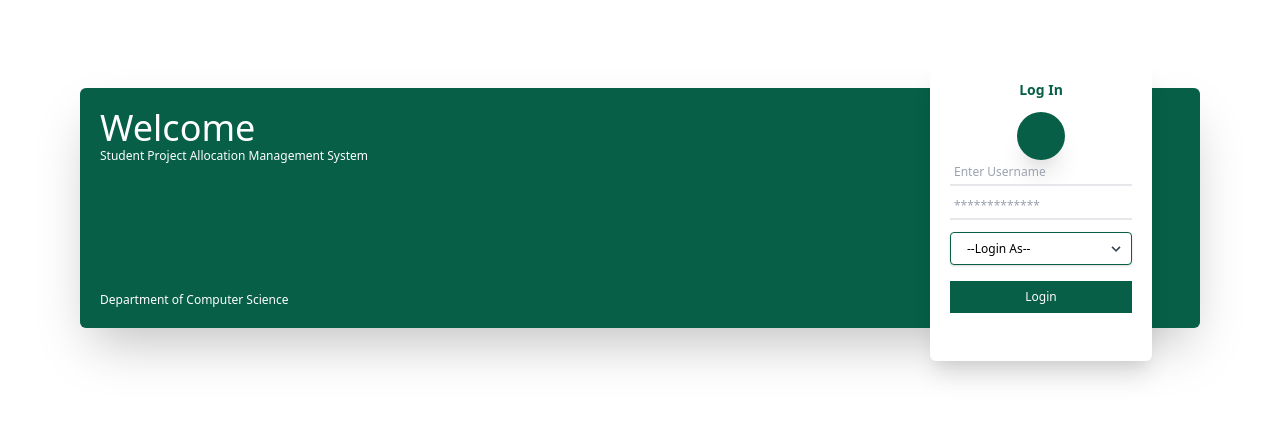
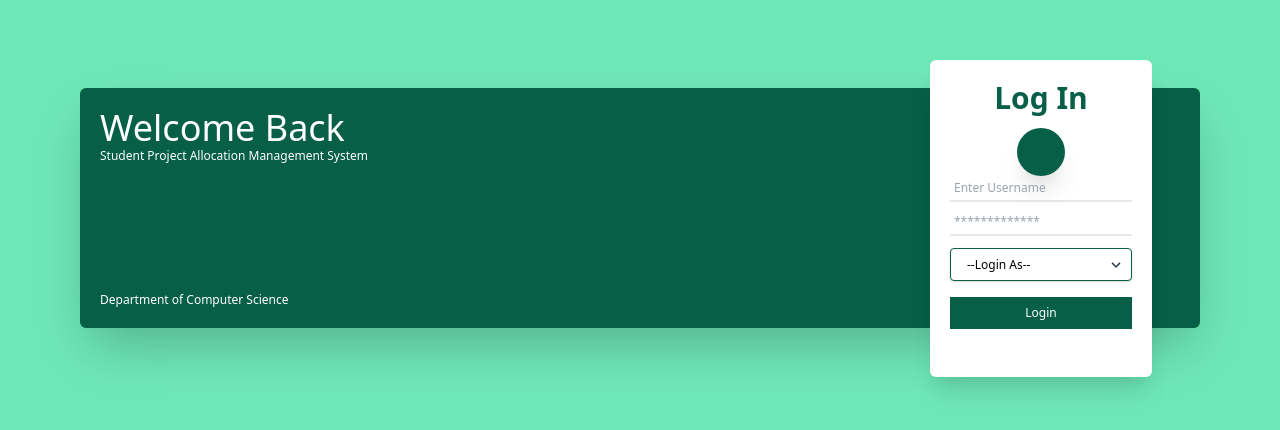
Before and after one commit to iamclement1/kwasu-spams, a React (Create React App) app: page / in a window 1280 px wide. Shown: the part 206-636 px from the top of the page. Built offline with nearby package versions, Linux system fonts and the light colour scheme.

Commit message:
added login logo

```diff
--- a/src/assets/components/LoginPage.js
+++ b/src/assets/components/LoginPage.js
@@ -2,17 +2,19 @@ import React from "react";
 
 export default function LoginPage() {
   return (
-    <main className="h-screen flex justify-center items-center">
+    <main className="h-screen flex justify-center items-center bg-green-300">
       <div className="flex flex-col relative w-full md:m-20">
         <div className="bg-green-800 text-white sm:rounded-md p-5 m-18 shadow-2xl mt-7 ">
-          <h1 className="text-4xl">Welcome</h1>
+          <h1 className="text-4xl">Welcome Back</h1>
           <p className="text-xs">
             Student Project Allocation Management System
           </p>
           <p className="text-xs sm:mt-32">Department of Computer Science</p>
         </div>
         <div className="sm:absolute md:absolute p-5 right-12 bg-white sm:rounded-md p-2 sm:w-70 flex flex-col justify-center items-center shadow-xl">
-          <h2 className="text-green-800 mb-3 text-sm font-bold ">Log In</h2>
+          <h2 className="text-green-800 mb-3 md:text-3xl font-semibold ">
+            Log In
+          </h2>
           <div className="bg-green-800 shadow-xl rounded-full w-12 h-12"></div>
           <input
             type="text"
```
Also changed, not shown: src/index.js (line endings or trailing spaces), src/logo.png (added).
